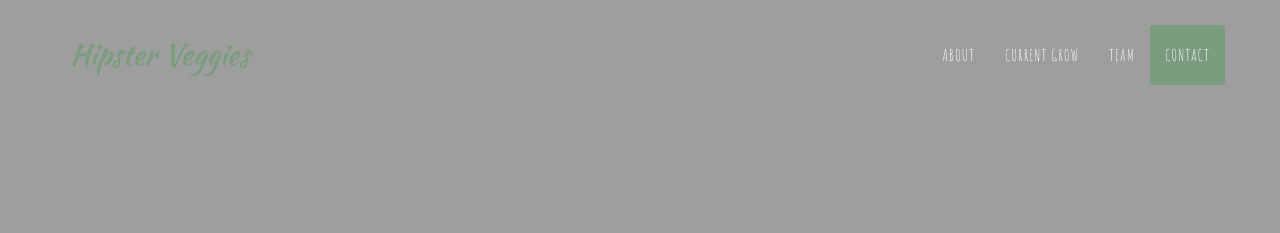
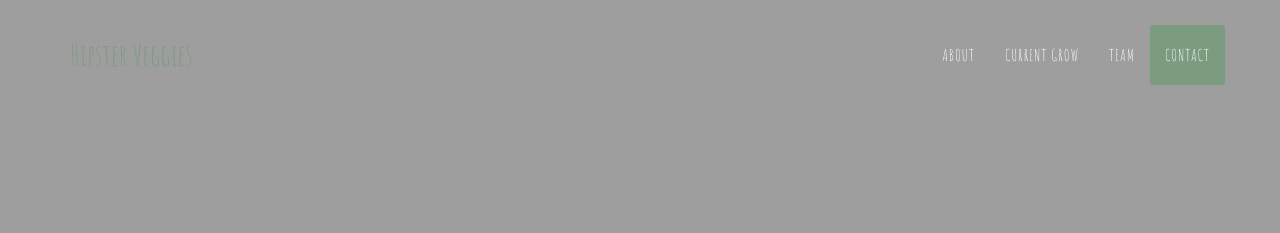
Before and after one commit to jasdumas/hipsterveggies, a Jekyll site: the page built from index.html, in a window 1280 px wide. Shown: the top 233 px of the page. Built offline with Jekyll 4.4.1, drawn with Linux system fonts in a browser that asks for light colours; some web fonts are replaced.

Commit message:
align navbar brand font

```diff
--- a/_includes/css/agency.css
+++ b/_includes/css/agency.css
@@ -177,7 +177,7 @@ fieldset[disabled] .btn-xl.active {
 }
 
 .navbar-default .navbar-brand {
-    font-family: "Kaushan Script","Helvetica Neue",Helvetica,Arial,cursive;
+    font-family: "Amatic SC","Helvetica Neue",Helvetica,Arial,cursive;
     color: #{{ site.data.template.color.primary }};
 }
 
```
